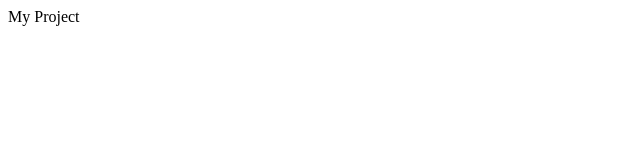
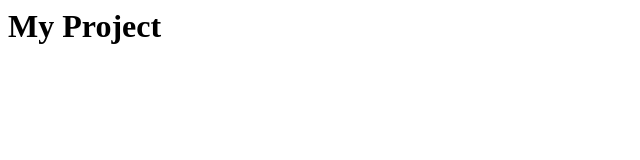
Before and after one commit to mattvesce/coursera-test, a plain HTML site: page index.html in a window 1280 px wide. Shown: the whole page, without its empty margins (0-640 px from the left). Drawn offline with Linux system fonts and the light colour scheme.

Commit message:
Update index.html

```diff
--- a/index.html
+++ b/index.html
@@ -1 +1 @@
-<h>My Project</h>
+<h1>My Project</h1>
```
